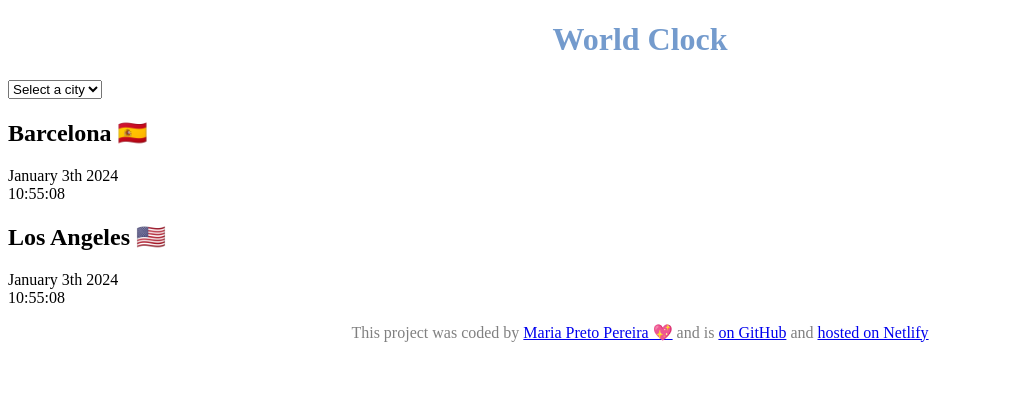
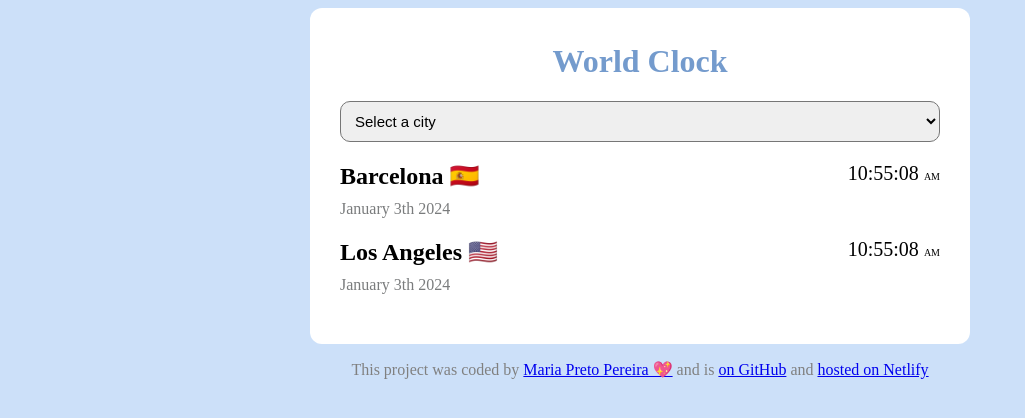
Before and after one commit to Mpp216/world-clock, a plain HTML site: page index.html in a window 1280 px wide. Shown: the whole page, without its empty margins (0-1025 px from the left). Drawn offline with Linux system fonts and the light colour scheme.

Commit message:
Added css

```diff
--- a/css/style.css
+++ b/css/style.css
@@ -1,6 +1,51 @@
+body {
+  background-color: #cce0f9;
+}
+
+.container {
+  max-width: 600px;
+  border-radius: 12px;
+  margin: 0 auto;
+  background-color: white;
+  padding: 30px;
+}
+
+select {
+  display: block;
+  width: 100%;
+  padding: 10px;
+  border-radius: 10px;
+  font-size: 15px;
+}
+
 h1 {
   color: #749bcd;
   text-align: center;
+  margin-top: 5px;
+}
+
+h2 {
+  margin: 0 0 10px;
+}
+
+.city {
+  display: flex;
+  margin: 20px 0;
+  justify-content: space-between;
+  font-size: 16px;
+}
+
+.date {
+  color: #7a7c7d;
+}
+
+.time {
+  font-size: 20px;
+}
+
+.time small {
+  vertical-align: center;
+  font-size: 10px;
 }
 
 footer {
--- a/index.html
+++ b/index.html
@@ -7,6 +7,7 @@
     <title>World Clock</title>
   </head>
   <body>
+    <div class="container">
       <h1>World Clock</h1>
 
       <select>
@@ -17,14 +18,19 @@
       </select>
 
       <div class="city">
+        <div>
           <h2>Barcelona 🇪🇸</h2>
           <div class="date">January 3th 2024</div>
-      <div class="time">10:55:08</div>
+        </div>
+        <div class="time">10:55:08 <small>AM</small></div>
       </div>
       <div class="city">
+        <div>
           <h2>Los Angeles 🇺🇸</h2>
           <div class="date">January 3th 2024</div>
-      <div class="time">10:55:08</div>
+        </div>
+        <div class="time">10:55:08 <small>AM</small></div>
+      </div>
     </div>
 
     <footer>
```
Lines whose indentation alone changed are shown as unchanged.
